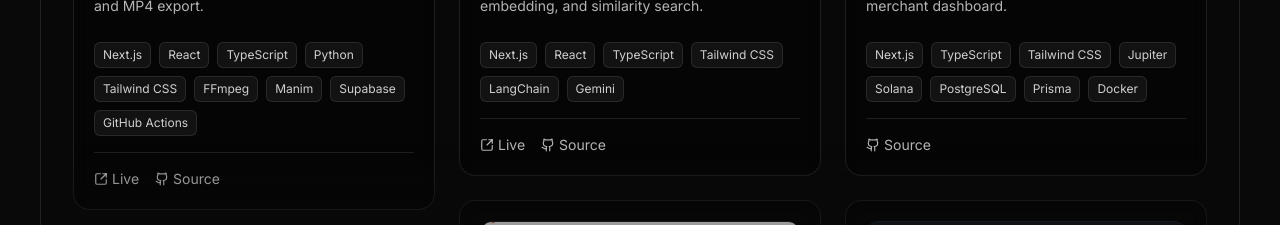
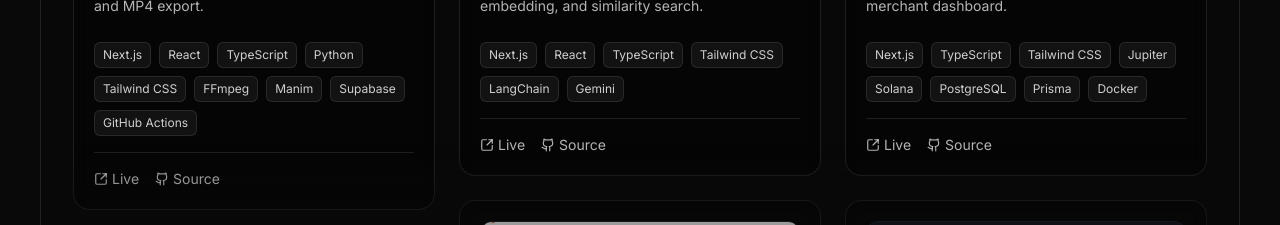
Before and after one commit to anonlegionoke/portfolio, a Next.js app: page / in a window 1280 px wide. Shown: the part 1100-1325 px from the top of the page. Built offline with nearby package versions, Linux system fonts and the light colour scheme.

Commit message:
feat: update Crypto Gate project with live demo link and updated screenshot

```diff
--- a/src/app/components/Project.tsx
+++ b/src/app/components/Project.tsx
@@ -37,7 +37,7 @@
     name: "Crypto Gate",
     description: "A crypto payment gateway enabling merchants to accept any SPL token with automatic USDC conversion via Jupiter aggregator on Solana, featuring real-time payment detection and a merchant dashboard.",
     screenshot: "/screenshots/crypto-gate.png",
-    liveLink: undefined,
+    liveLink: "https://crypto-pay-gateway-delta.vercel.app/",
     githubLink: "https://github.com/anonlegionoke/crypto-pay-gateway",
     techStack: ["Next.js", "TypeScript", "Tailwind CSS", "Jupiter", "Solana", "PostgreSQL", "Prisma", "Docker"]
   },
```
Also changed, not shown: public/screenshots/crypto-gate.png.
